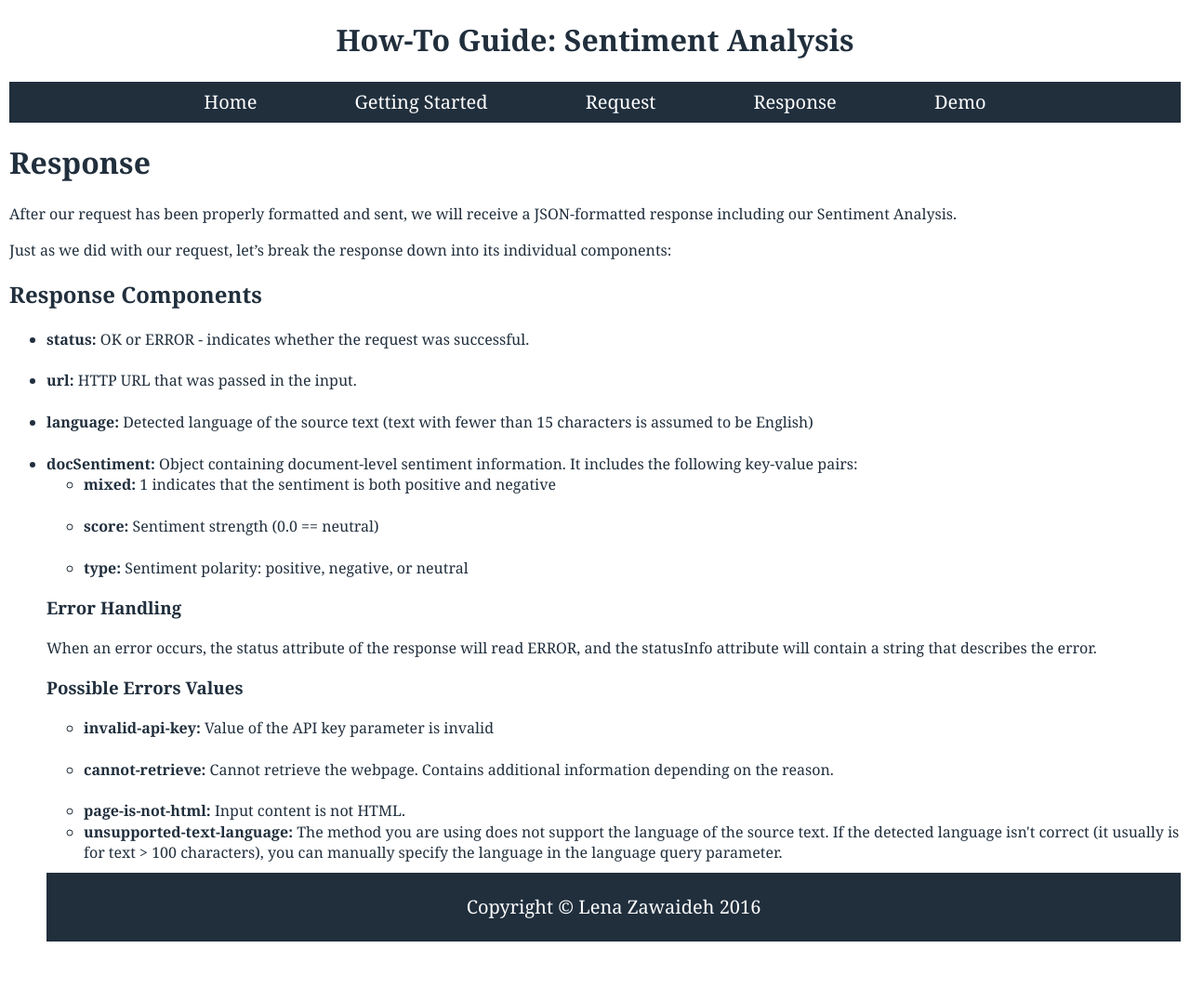
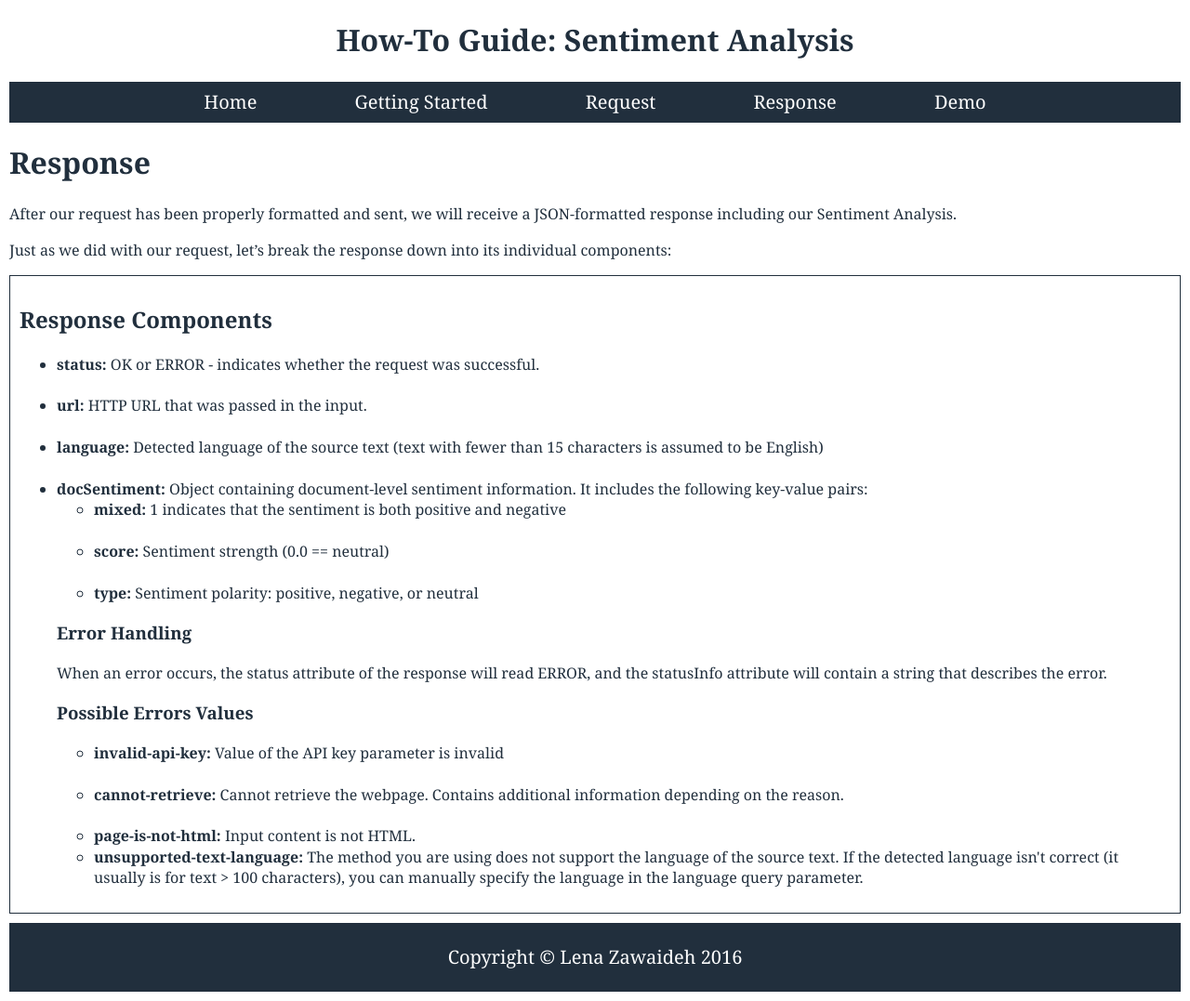
Before and after one commit to lenaz/How-To-Guide, a Jekyll site: the page built from response.html, in a window 1280 px wide. Shown: the whole page at 93% size. Built offline with Jekyll 4.4.1, drawn with Linux system fonts in a browser that asks for light colours; Markdown is read by kramdown in place of the engine named in the settings; before the commit the page ends 1029 px from its top, so only the background shows below that.

Commit message:
Update response.html

```diff
--- a/response.html
+++ b/response.html
@@ -7,6 +7,8 @@ layout: default
 <p>After our request has been properly formatted and sent, we will receive a JSON-formatted response including our Sentiment Analysis.</p>
 
 <p>Just as we did with our request, let’s break the response down into its individual components:</p>
+
+<div class="definitions">
 
 <h2>Response Components</h2>
 
@@ -40,4 +42,5 @@ layout: default
 <br>
 <li><strong>page-is-not-html: </strong> Input content is not HTML.</li>
 <li><strong>unsupported-text-language: </strong> The method you are using does not support the language of the source text. If the detected language isn't correct (it usually is for text > 100 characters), you can manually specify the language in the language query parameter.</li>
-</ul>
+  </ul>
+  </div>
```
